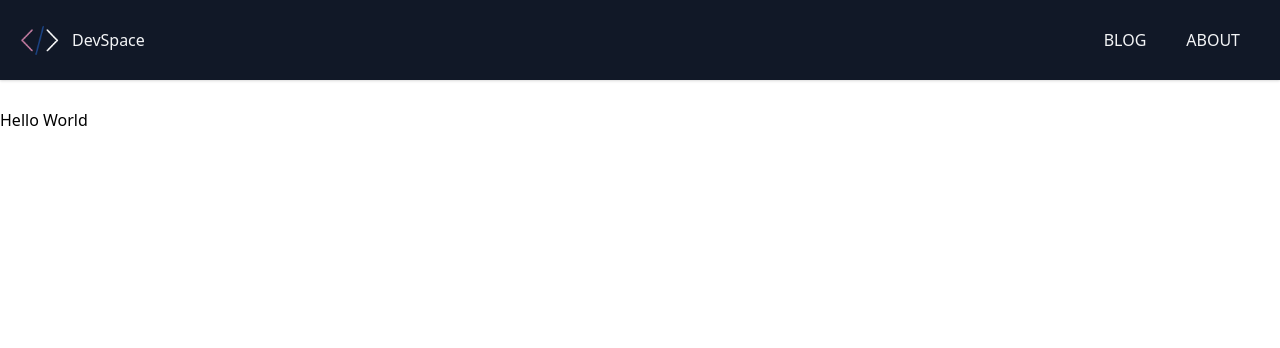
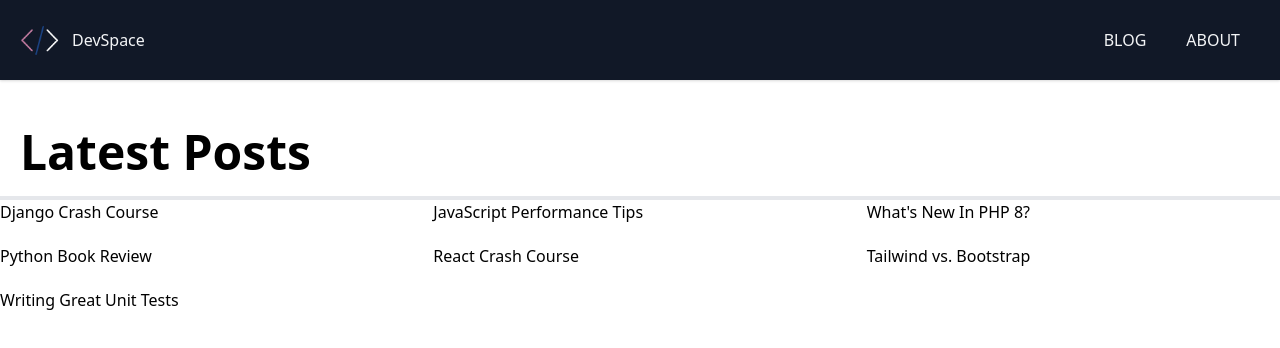
Before and after one commit to kyung-lee-official/devspace-blog-kyung, a Next.js app: page / in a window 1280 px wide. Shown: the top 348 px of the page. Built offline with nearby package versions, Linux system fonts and the light colour scheme.

Commit message:
60. Display Posts

```diff
--- a/pages/index.tsx
+++ b/pages/index.tsx
@@ -7,7 +7,12 @@ import matter from "gray-matter";
 const HomePage: NextPage<any> = ({ posts }: { posts: any }) => {
 	return (
 		<Layout>
-			<h1>Hello World</h1>
+			<h1 className="text-5xl border-b-4 p-5 font-bold">Latest Posts</h1>
+			<div className="grid md:grid-cols-2 lg:grid-cols-3 gap-5">
+				{posts.map((post: any, index: number) => (
+					<h3>{post.frontmatter.title}</h3>
+				))}
+			</div>
 		</Layout>
 	);
 };
```
